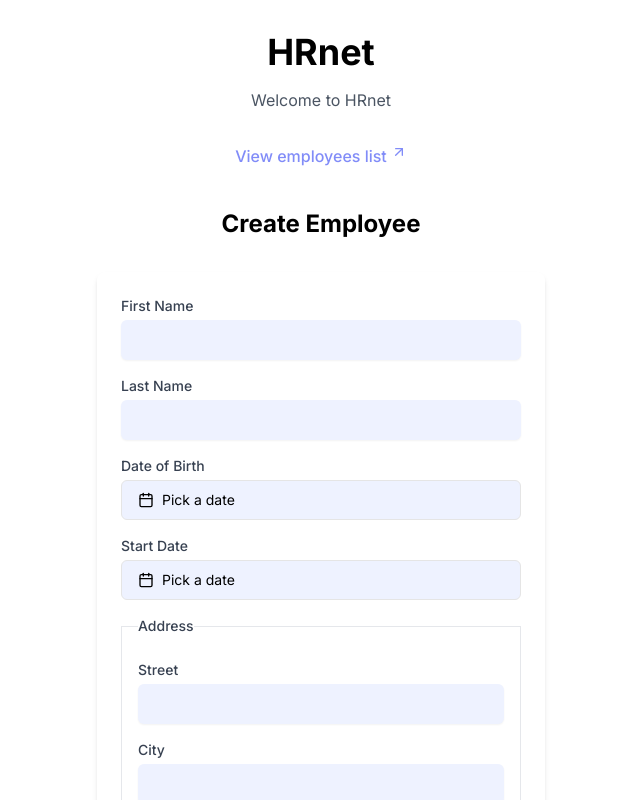
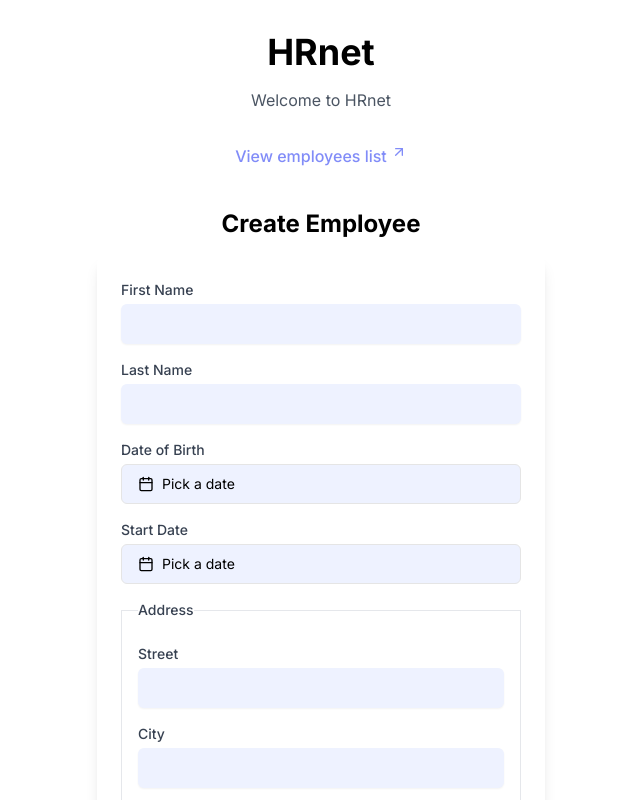
Before and after one commit to maxdnc/hrnet, a Next.js app: page / in a window 1280 px wide. Shown: the top 800 px of the page, without its empty margins (319-959 px from the left). Built offline with nearby package versions, Linux system fonts and the light colour scheme.

Commit message:
chore: Update EmployeeForm component styling for better alignment and shadow effect

```diff
--- a/src/app/components/EmployeeForm.jsx
+++ b/src/app/components/EmployeeForm.jsx
@@ -38,7 +38,7 @@ const EmployeeForm = () => {
   return (
     <form
       onSubmit={handleSubmit}
-      className="max-w-md mx-auto mt-8 p-6 bg-white rounded-lg shadow-md"
+      className="max-w-md mx-auto mt-4 p-6 bg-white rounded-lg shadow-lg"
     >
       <FormField
         label="First Name"
```
